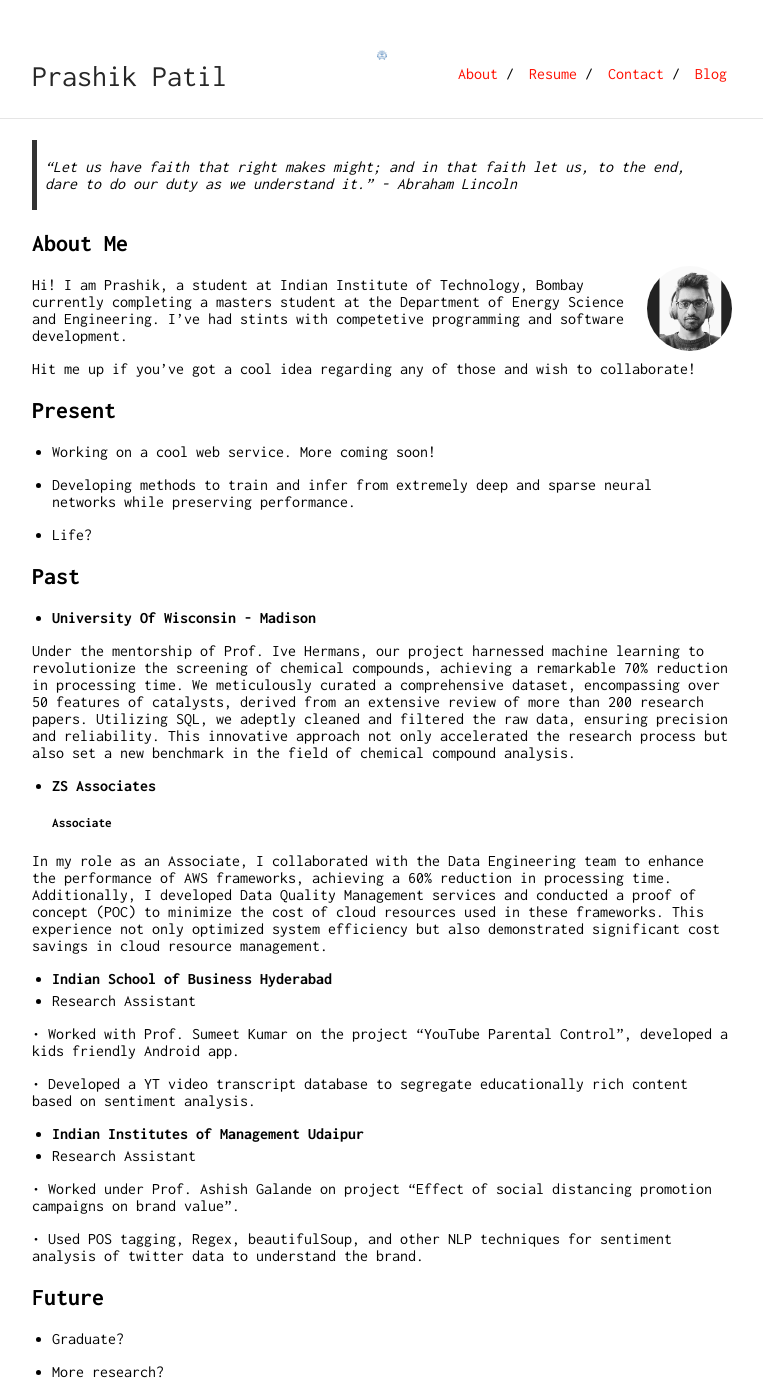
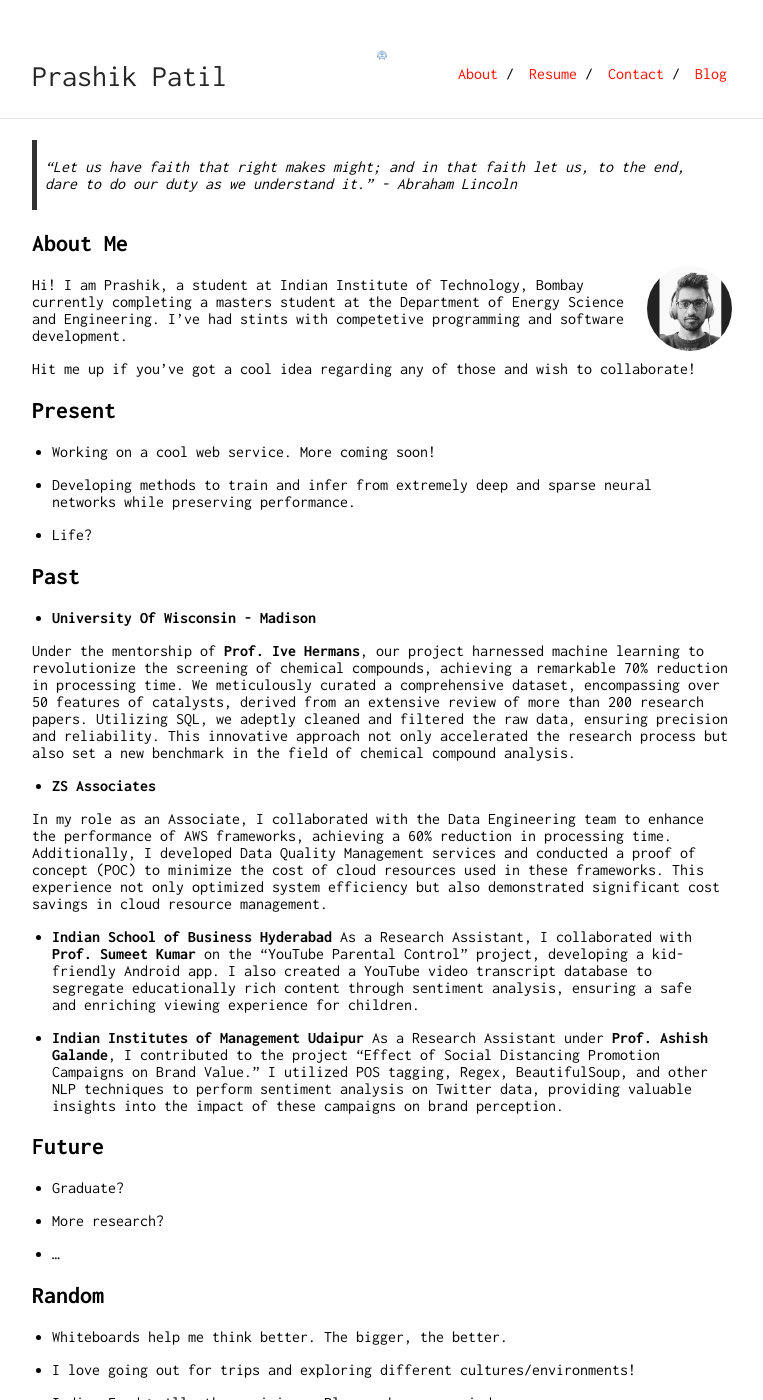
Before and after one commit to hotshott22/portfolio, a Jekyll site: the page built from index.md, in a window 1280 px wide and 1400 px high. Shown: the whole window, without its empty margins (258-1021 px from the left). Built offline with Jekyll 4.4.1, drawn with Linux system fonts in a browser that asks for light colours; nearby versions of some CDN libraries.

Commit message:
Update index.md

```diff
--- a/index.md
+++ b/index.md
@@ -1,7 +1,7 @@
 ---
 layout: default
 title: Prashik Patil
-description: Hi! I'm Prashik, an masters student exploring the world of computer science.
+description: Hi! I'm Prashik, an masters student exploring the world of materials and computer science.
 ---
 
 > "Let us have faith that right makes might; and in that faith let us, to the end, dare to do our duty as we understand it." - Abraham Lincoln
@@ -28,29 +28,21 @@ Hit me up if you've got a cool idea regarding any of those and wish to collabora
 * **University Of Wisconsin - Madison**
 
 
-Under the mentorship of Prof. Ive Hermans, our project harnessed machine learning to revolutionize the screening of chemical compounds, achieving a remarkable 70% reduction in processing time. We meticulously curated a comprehensive dataset, encompassing over 50 features of catalysts, derived from an extensive review of more than 200 research papers. Utilizing SQL, we adeptly cleaned and filtered the raw data, ensuring precision and reliability. This innovative approach not only accelerated the research process but also set a new benchmark in the field of chemical compound analysis.
+Under the mentorship of **Prof. Ive Hermans**, our project harnessed machine learning to revolutionize the screening of chemical compounds, achieving a remarkable 70% reduction in processing time. We meticulously curated a comprehensive dataset, encompassing over 50 features of catalysts, derived from an extensive review of more than 200 research papers. Utilizing SQL, we adeptly cleaned and filtered the raw data, ensuring precision and reliability. This innovative approach not only accelerated the research process but also set a new benchmark in the field of chemical compound analysis.
 
 
 * **ZS Associates**
-##### Associate
 
 In my role as an Associate, I collaborated with the Data Engineering team to enhance the performance of AWS frameworks, achieving a 60% reduction in processing time. Additionally, I developed Data Quality Management services and conducted a proof of concept (POC) to minimize the cost of cloud resources used in these frameworks. This experience not only optimized system efficiency but also demonstrated significant cost savings in cloud resource management.
 
 
 * **Indian School of Business	Hyderabad**
-* Research Assistant
-
-• Worked with Prof. Sumeet Kumar on the project “YouTube Parental Control”, developed a kids friendly Android app.
-
-• Developed a YT video transcript database to segregate educationally rich content based on sentiment analysis.
+As a Research Assistant, I collaborated with **Prof. Sumeet Kumar** on the "YouTube Parental Control" project, developing a kid-friendly Android app. I also created a YouTube video transcript database to segregate educationally rich content through sentiment analysis, ensuring a safe and enriching viewing experience for children.
 
 
 * **Indian Institutes of Management Udaipur**
-* Research Assistant
+As a Research Assistant under **Prof. Ashish Galande**, I contributed to the project "Effect of Social Distancing Promotion Campaigns on Brand Value." I utilized POS tagging, Regex, BeautifulSoup, and other NLP techniques to perform sentiment analysis on Twitter data, providing valuable insights into the impact of these campaigns on brand perception.
 
-• Worked under Prof. Ashish Galande on project “Effect of social distancing promotion campaigns on brand value”.
-
-• Used POS tagging, Regex, beautifulSoup, and other NLP techniques for sentiment analysis of twitter data to understand the brand.
 
 
 ## Future
```
